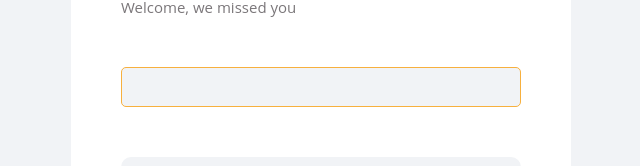
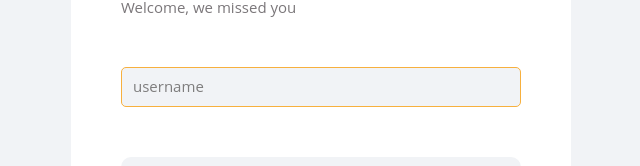
Before and after one commit to kurkul608/argentina-remote-workers-app, a React app in the folder admin-app/: page /auth in a window 1280 px wide. Shown: the part 233-399 px from the top of the page, without its empty margins (319-959 px from the left). Built offline with nearby package versions, Linux system fonts and the light colour scheme.

Commit message:
refactor: add formik

```diff
--- a/admin-app/src/shared/auth/components/auth-form/index.tsx
+++ b/admin-app/src/shared/auth/components/auth-form/index.tsx
@@ -1,4 +1,4 @@
-import React, { useState } from "react";
+import React from "react";
 import { Input } from "../../../components/form-input";
 import {
   ButtonWrapper,
@@ -12,44 +12,42 @@ import { Button } from "../../../components/form-button";
 import { useAppDispatch, useAppSelector } from "../../../../redux/hooks";
 import { authAsync, IUserLogin } from "../../redux/auth.slice";
 import { Navigate } from "react-router";
+import { useFormik } from "formik";
 
 export const AuthForm = () => {
   const { token } = useAppSelector((state) => state.auth);
   const dispatch = useAppDispatch();
   const isAuth = !!token;
-  const [loginInput, setLoginInput] = useState("");
-
+  const { values, handleChange, handleSubmit } = useFormik({
+    initialValues: {
+      username: "",
+    },
+    onSubmit: async (values: IUserLogin) => {
+      const result = await dispatch(authAsync(values));
+      if (result.payload) {
+        console.log(result.payload);
+      }
+    },
+  });
   if (isAuth) {
     return <Navigate to={"/"}></Navigate>;
   }
-  const onSubmit = async (values: IUserLogin) => {
-    const result = await dispatch(authAsync(values));
-    if (result.payload) {
-      console.log(result.payload);
-    }
-  };
-
-  const handleLogin = (e: React.ChangeEvent<HTMLInputElement>) =>
-    setLoginInput(e.target.value);
   return (
     <>
       <Wrapper>
         <Title>Sign In</Title>
         <UnderTitle>Welcome, we missed you</UnderTitle>
         <FormWrapper>
-          <StyledForm name={"auth"}>
+          <StyledForm onSubmit={handleSubmit}>
             <Input
-              onChange={handleLogin}
-              value={loginInput}
-              id={"login"}
-              name={"login"}
+              onChange={handleChange}
+              value={values.username}
+              id={"username"}
+              name={"username"}
+              placeHolderText={"username"}
             />
-            <ButtonWrapper>
-              <Button
-                onSubmit={() => onSubmit({ username: loginInput })}
-                label={"Submit"}
-              ></Button>
-            </ButtonWrapper>
+            <ButtonWrapper></ButtonWrapper>
+            <Button label={"Submit"} type={"submit"}></Button>
           </StyledForm>
         </FormWrapper>
       </Wrapper>
```
